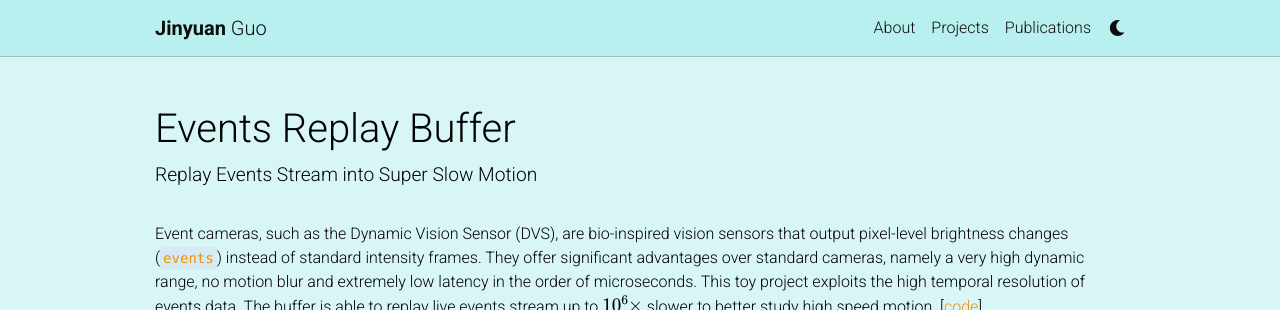
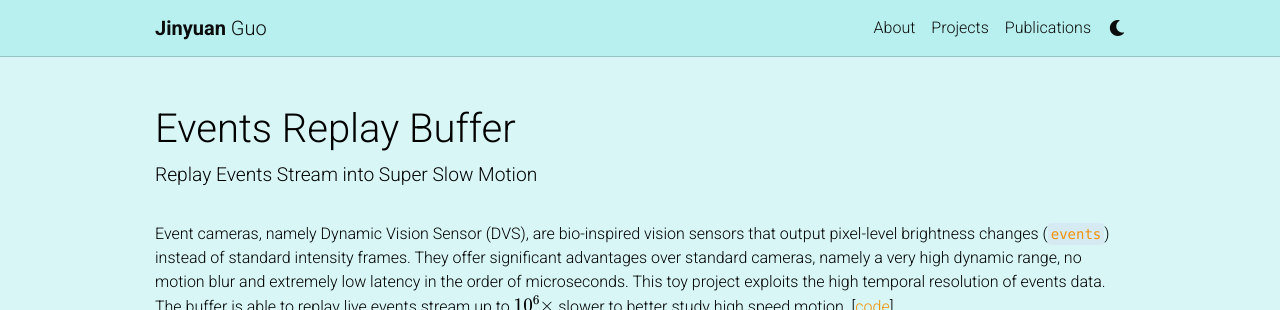
Before and after one commit to Alexander-guo/Alexander-guo.github.io, a Jekyll site: the page built from _projects/EvReplayBuffer.md, in a window 1280 px wide, cut to the strip 0-310 px from the top of the page. Built offline with Jekyll 4.4.1, drawn with Linux system fonts in a browser that asks for light colours; full-size pictures stand in for the smaller copies a plugin makes; comment, search, counter and statistics services are not loaded; a style sheet for code colours, icons or effects is not loaded.

Commit message:
fixed some typo

```diff
--- a/_projects/EvReplayBuffer.md
+++ b/_projects/EvReplayBuffer.md
@@ -7,7 +7,7 @@
 category: academic
 ---
 
-Event cameras, such as the Dynamic Vision Sensor (DVS), are bio-inspired vision sensors that output pixel-level brightness changes (`events`) instead of standard intensity frames. They offer significant advantages over standard cameras, namely a very high dynamic range, no motion blur and extremely low latency in the order of microseconds. This toy project exploits the high temporal resolution of events data. The buffer is able to replay live events stream up to $$ 10^6 \times$$  slower to better study high speed motion. [[code](https://github.com/Alexander-guo/events-replay-buffer)]
+Event cameras, namely Dynamic Vision Sensor (DVS), are bio-inspired vision sensors that output pixel-level brightness changes (`events`) instead of standard intensity frames. They offer significant advantages over standard cameras, namely a very high dynamic range, no motion blur and extremely low latency in the order of microseconds. This toy project exploits the high temporal resolution of events data. The buffer is able to replay live events stream up to $$ 10^6 \times$$  slower to better study high speed motion. [[code](https://github.com/Alexander-guo/events-replay-buffer)]
 
 <div class="row justify-content-center">
     <div class="col-sm-8">
```
Also changed, not shown: _projects/GTAbot.md (+1 -1 lines), _projects/SemanticSLAM.md (+1 -1 lines), _projects/VIO4quad.md (+1 -1 lines).
